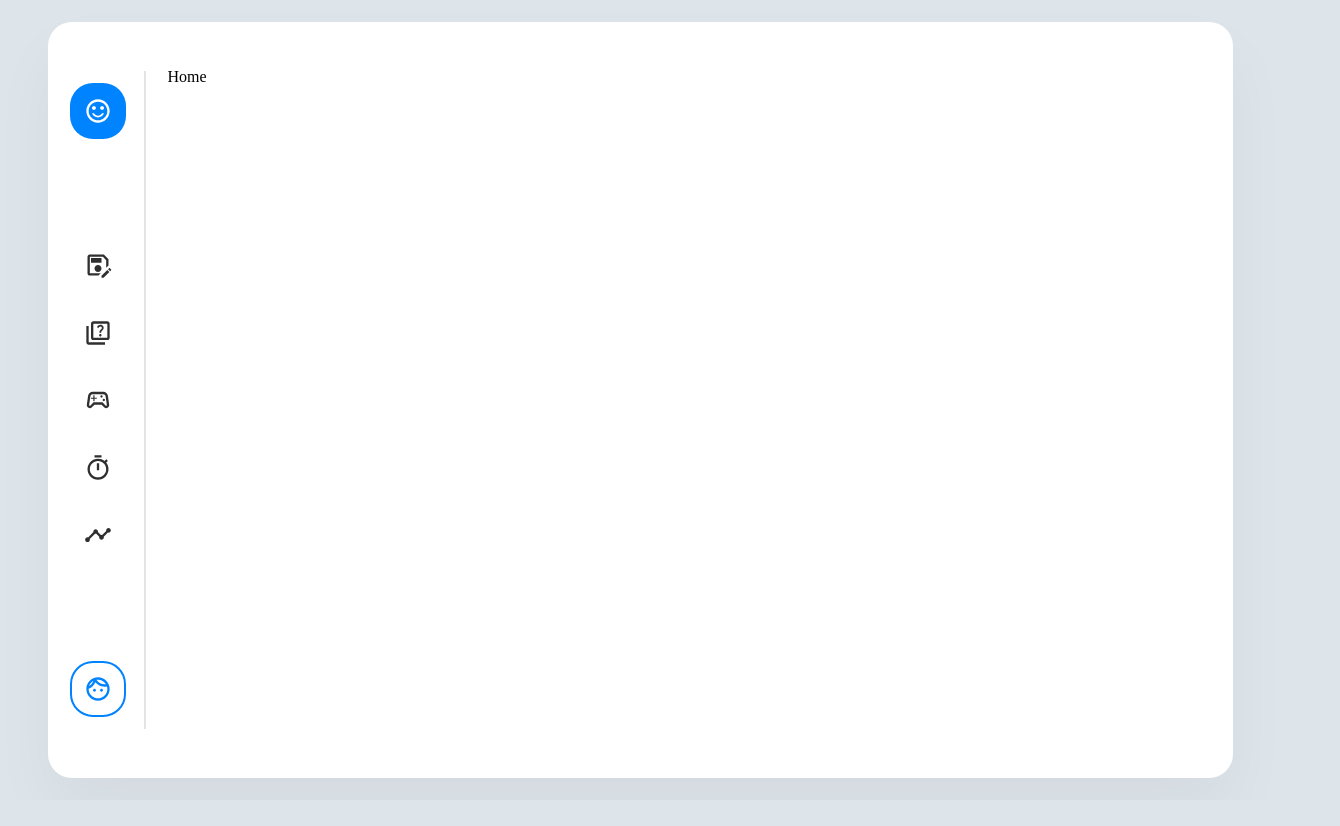
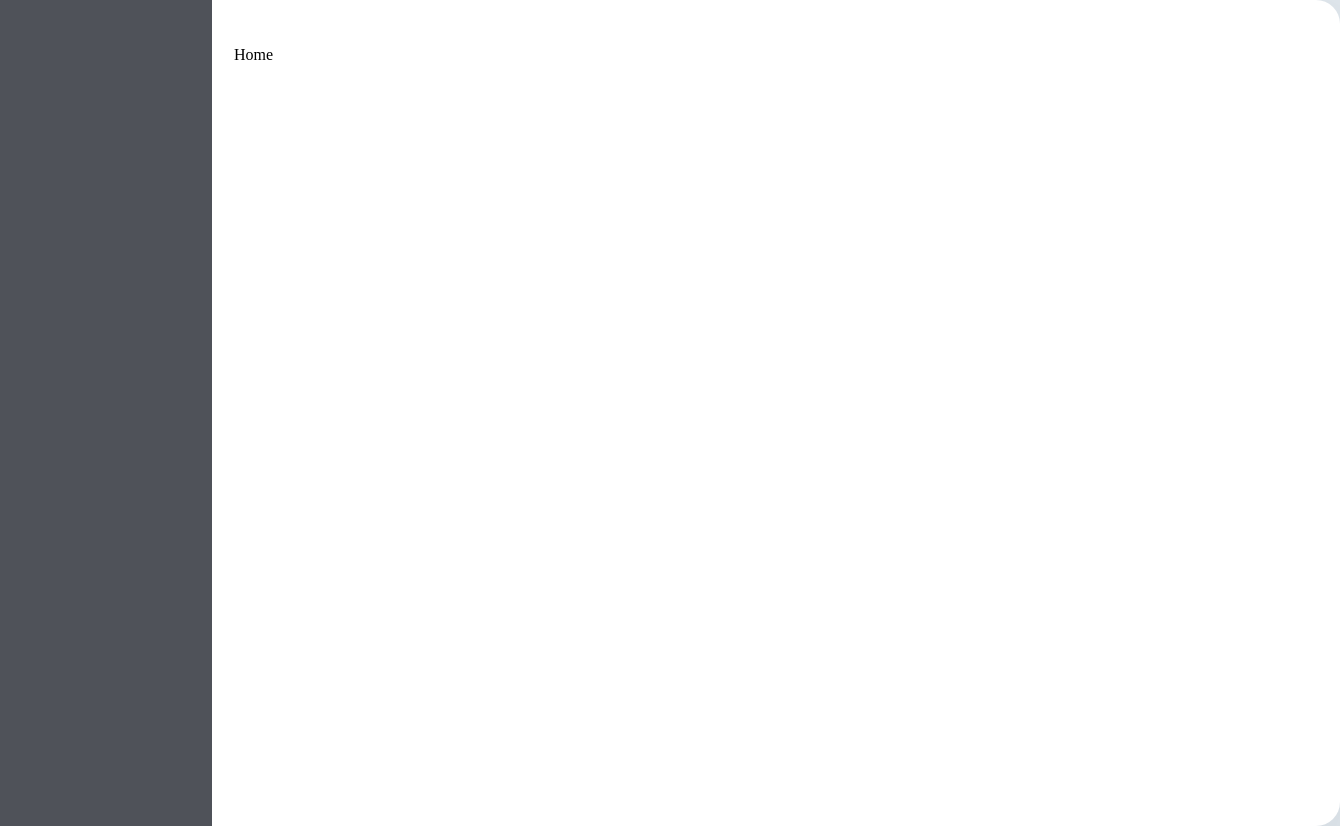
Before and after one commit to Shamp07/word-memorize, a React (Vite) app: page / in a window 1280 px wide. Shown: the whole page, 1340 px wide, since content can reach past the window. Before the commit the page ends 800 px from the top, so only its background shows below. Built offline with nearby package versions, Linux system fonts and the light colour scheme.

Commit message:
feat: change overall design and layout

```diff
--- a/src/components/Content/Word.tsx
+++ b/src/components/Content/Word.tsx
@@ -1,9 +1,16 @@
 import React from 'react';
+import styled from '@emotion/styled';
+import palette from '@constants/palette';
+
+const Title = styled.h1`
+  font-size: 34.5px;
+  color: ${palette.typePrimary.toString()}
+`;
 
 function Word() {
   return (
     <div>
-      <h1>Word</h1>
+      <Title>단어장</Title>
     </div>
   );
 }
--- a/src/components/Layout/Sidebar/index.tsx
+++ b/src/components/Layout/Sidebar/index.tsx
@@ -18,13 +18,10 @@ const Root = styled.div`
   display: flex;
   flex-direction: column;
   justify-content: space-between;
-  margin-left: 22px;
-  width: 76px;
-  height: 658px;
-  border-right: 2px solid ${palette.sidebarBorder.toString()};
-  padding-top: 12px;
-  padding-bottom: 12px;
+  width: 272px;
+  height: 100%;
   box-sizing: border-box;
+  background: ${palette.sidebarBackground.toString()};
 `;
 
 const PrimaryButton = styled(Button)`
@@ -80,11 +77,6 @@ function Sidebar() {
 
   return (
     <Root>
-      <Link to={ContentPath.HOME}>
-        <PrimaryButton variant="contained">
-          <SentimentSatisfiedAltIcon />
-        </PrimaryButton>
-      </Link>
       <Menu>
         {menus}
       </Menu>
--- a/src/components/Layout/index.tsx
+++ b/src/components/Layout/index.tsx
@@ -9,8 +9,8 @@ import Sidebar from './Sidebar';
 const Root = styled.div`
   display: flex;
   align-items: center;
-  width: 1185px;
-  height: 756px;
+  width: 1400px;
+  height: 826px;
   background: ${palette.themeWhite.toString()};
   border-radius: 24px;
   box-shadow: 0 32px 64px rgba(0, 0, 0, 0.0411932);
--- a/src/constants/palette.ts
+++ b/src/constants/palette.ts
@@ -3,9 +3,11 @@ import Color from 'color';
 export default {
   bodyBackground: new Color('#DDE4EA'),
   themePrimary: new Color('#0083FF'),
+  typePrimary: new Color('#2F2F2F'),
 
   themeWhite: new Color('#FFFFFF'),
 
   disabledMenu: new Color('#2F2F2F'),
   sidebarBorder: new Color('#E4E4E4'),
+  sidebarBackground: new Color('#242730').alpha(0.8),
 };
```
Also changed, not shown: src/assets/sidebar/background.png (added).
